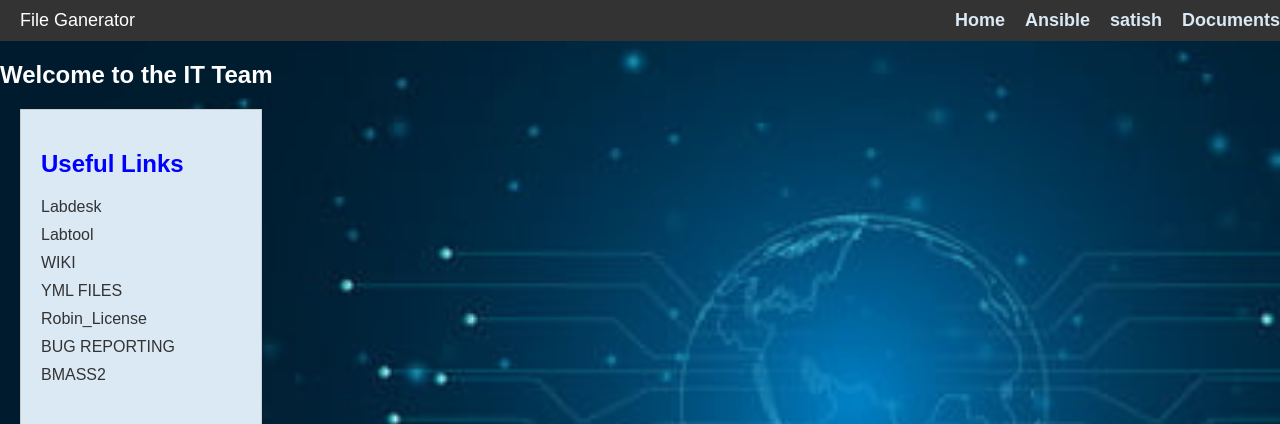
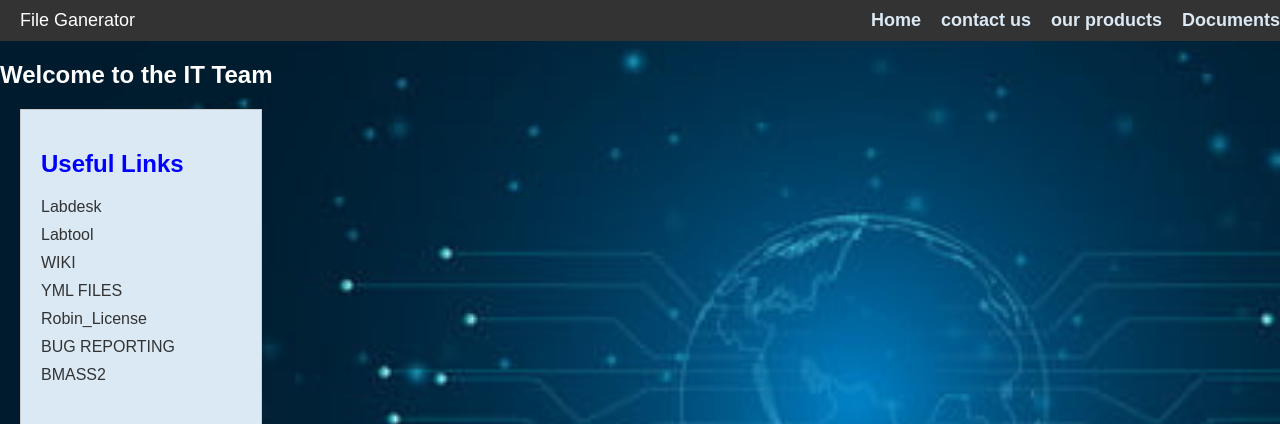
Before and after one commit to satishgore01/gitjenkins, a Flask app: template templates/home.html in a window 1280 px wide. Shown: the top 424 px of the page. Run offline with Flask 2, Linux system fonts and the light colour scheme; the template is opened without the code that fills it, so the values that code supplies are empty.

Commit message:
Update home.html

```diff
--- a/templates/home.html
+++ b/templates/home.html
@@ -110,9 +110,9 @@
     <header>
         <div class="header-text">File Ganerator</div>
         <nav>
-            <a href="http://10.21.3.125:5000/home">Home</a>
-            <a href="http://10.21.3.125:5000/">Ansible</a>
-            <a href="http://10.21.3.125:5000/">satish</a>
+            <a href="http://:5000/home">Home</a>
+            <a href="http://10.21.3.125:5000/">contact us</a>
+            <a href="http://10.21.3.125:5000/">our products</a>
 	    <a href="http://10.21.3.125:5000/">Documents</a>
         </nav>
 
```
